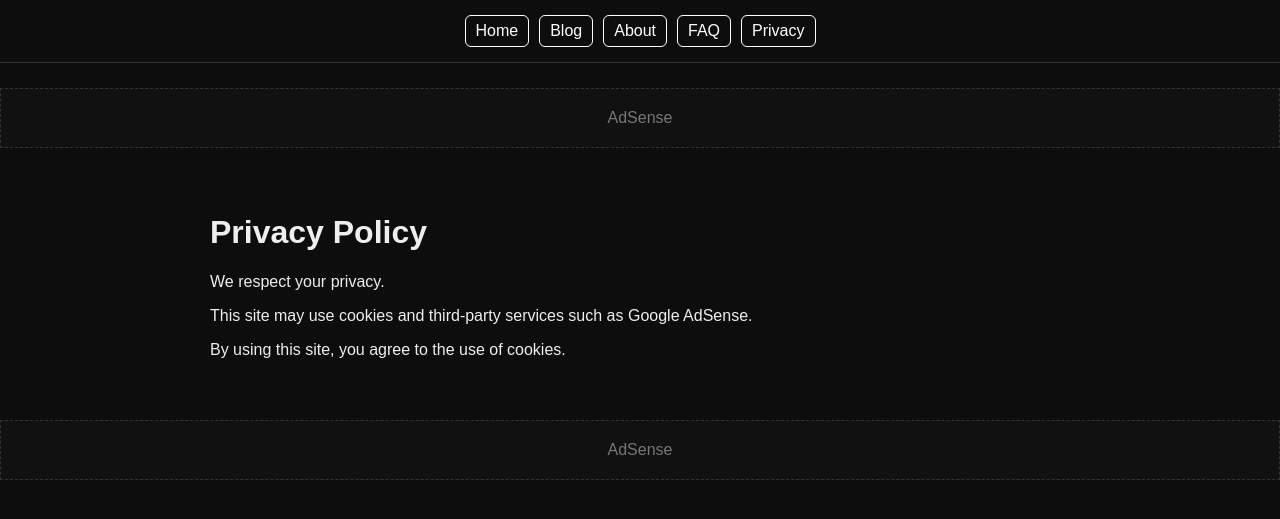
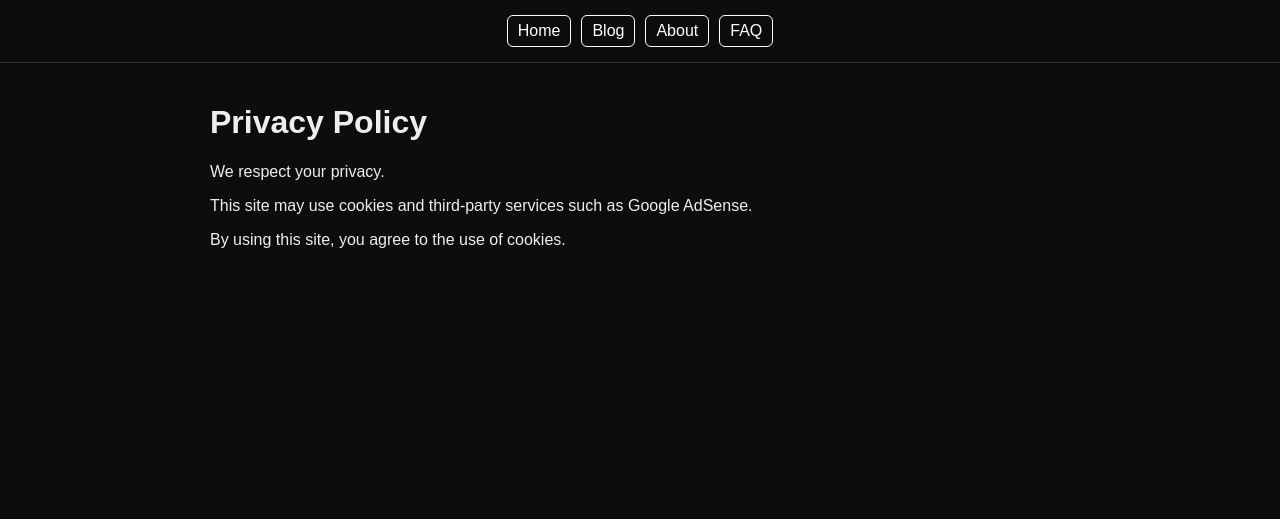
Before and after one commit to choijangwook/rain-deep-sleep, a Jekyll site: the page built from privacy.md, in a window 1280 px wide. Shown: the top 519 px of the page. Built offline with Jekyll 4.4.1, drawn with Linux system fonts in a browser that asks for light colours.

Commit message:
Update default.html

```diff
--- a/_layouts/default.html
+++ b/_layouts/default.html
@@ -11,27 +11,19 @@
 
 <body>
 
-<!-- NAV -->
 <nav class="nav">
   <div class="nav-inner">
     <a href="{{ '/' | relative_url }}">Home</a>
     <a href="{{ '/blog.html' | relative_url }}">Blog</a>
     <a href="{{ '/about.html' | relative_url }}">About</a>
     <a href="{{ '/faq.html' | relative_url }}">FAQ</a>
-    <a href="{{ '/privacy.html' | relative_url }}">Privacy</a>
   </div>
 </nav>
-
-<!-- AD TOP -->
-<div class="ad-slot">AdSense</div>
 
 <main class="container">
   {{ content }}
 </main>
 
-<!-- AD BOTTOM -->
-<div class="ad-slot">AdSense</div>
-
 <script src="{{ '/assets/js/main.js' | relative_url }}"></script>
 
 </body>
```
